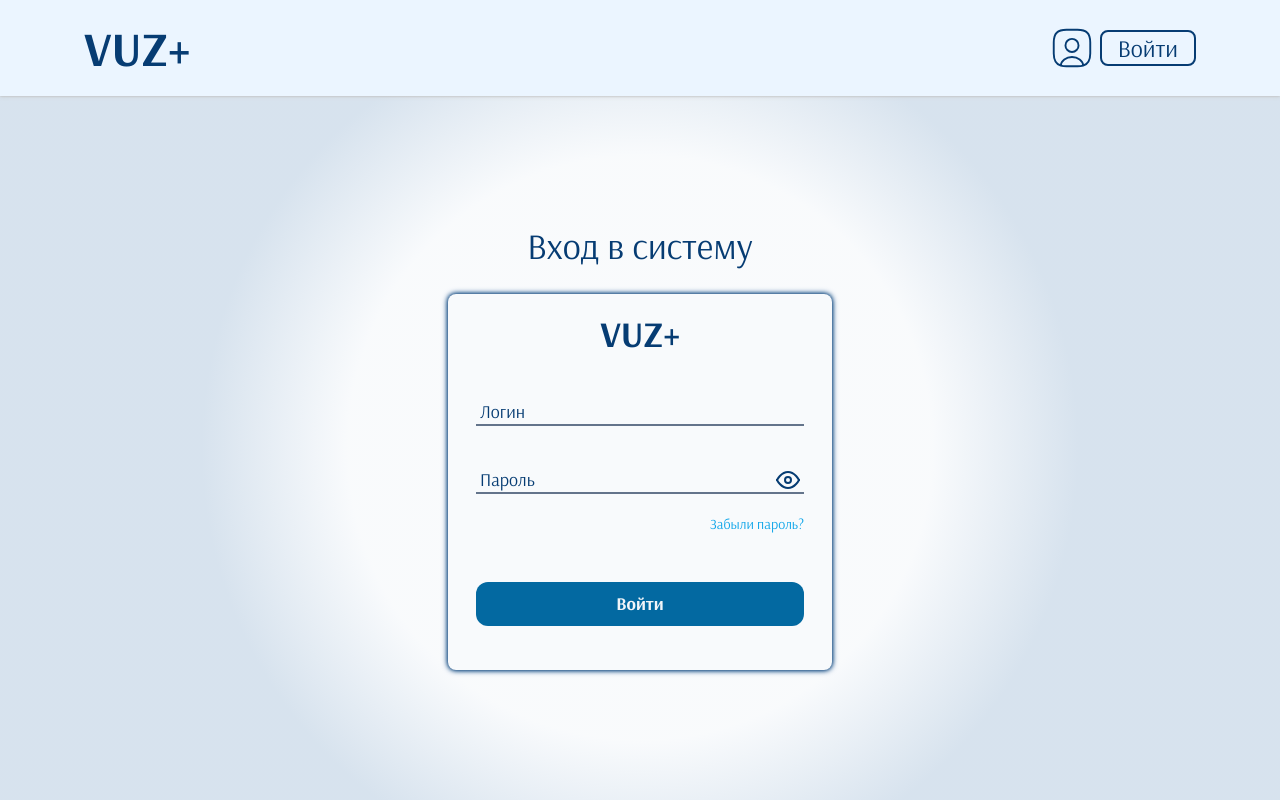
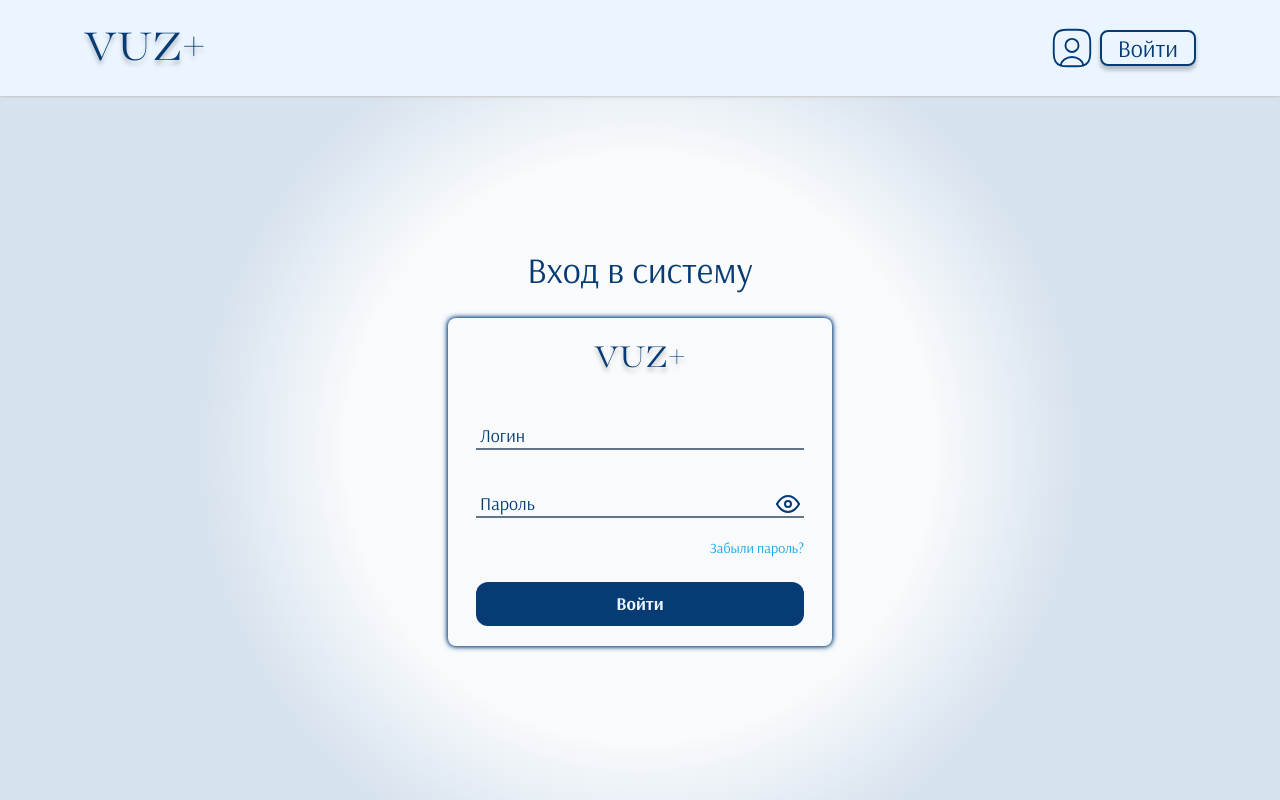
Before and after one commit to gnomDevelopers/RTU_MIREA_and_1C_hackaton, a Vue app in the folder web/: page /login in a window 1280 px wide. Built offline with nearby package versions, Linux system fonts and the light colour scheme.

Commit message:
general fixes

```diff
--- a/web/src/assets/styles/input.css
+++ b/web/src/assets/styles/input.css
@@ -105,7 +105,7 @@
   --bg-color-bold-hover: #0d4c8b;
   --bg-color-bold-active: #0958a8;
 
-  --btn-color-normal: #4287cc;
+  --btn-color-normal: #063C73;
   --btn-color-normal-hover: #5697d8;
   --btn-color-normal-active: #5ba0e6;
 
@@ -154,6 +154,28 @@
 *{
   color: var(--bg-color-bold);
   font-family: 'Arsenal';
+}
+
+.box-shadow{
+  box-shadow: rgba(0, 0, 0, 0.25) 0px 4px 4px;
+}
+
+.welcome-logo{
+  @apply text-center text-5xl mb:text-6xl md:text-8xl;
+  font-family: 'BacasimeAntique';
+  text-shadow: rgba(0, 0, 0, 0.25) 0px 4px 4px;
+}
+
+.logo{
+  @apply w-full text-center text-4xl;
+  font-family: 'BacasimeAntique';
+  text-shadow: rgba(0, 0, 0, 0.25) 0px 4px 4px;
+}
+
+.header-logo{
+  @apply text-3xl mb:text-4xl md:text-5xl cursor-pointer;
+  font-family: 'BacasimeAntique';
+  text-shadow: rgba(0, 0, 0, 0.25) 0px 4px 4px;
 }
 
 .scrollable{
--- a/web/src/assets/styles/output.css
+++ b/web/src/assets/styles/output.css
@@ -667,11 +667,6 @@ video {
   margin-bottom: 1.25rem;
 }
 
-.my-6 {
-  margin-top: 1.5rem;
-  margin-bottom: 1.5rem;
-}
-
 .ml-0 {
   margin-left: 0px;
 }
@@ -1148,11 +1143,6 @@ video {
 .text-4xl {
   font-size: 2.25rem;
   line-height: 2.5rem;
-}
-
-.text-5xl {
-  font-size: 3rem;
-  line-height: 1;
 }
 
 .text-lg {
@@ -1378,7 +1368,7 @@ video {
 }
 
 @font-face {
-  font-family:  'BacasimeAntique';
+  font-family: 'BacasimeAntique';
 
   src: url('../fonts/BacasimeAntique-Regular.woff2') format('woff2');
 
@@ -1395,7 +1385,7 @@ video {
   --bg-color-bold: #063C73;
   --bg-color-bold-hover: #0d4c8b;
   --bg-color-bold-active: #0958a8;
-  --btn-color-normal: #4287cc;
+  --btn-color-normal: #063C73;
   --btn-color-normal-hover: #5697d8;
   --btn-color-normal-active: #5ba0e6;
   --btn-color-bad: #ca4040;
@@ -1446,6 +1436,69 @@ video {
 *{
   color: var(--bg-color-bold);
   font-family: 'Arsenal';
+}
+
+.box-shadow{
+  box-shadow: rgba(0, 0, 0, 0.25) 0px 4px 4px;
+}
+
+.welcome-logo {
+  text-align: center;
+  font-size: 3rem;
+  line-height: 1;
+}
+
+@media (min-width: 576px) {
+  .welcome-logo {
+    font-size: 3.75rem;
+    line-height: 1;
+  }
+}
+
+@media (min-width: 768px) {
+  .welcome-logo {
+    font-size: 6rem;
+    line-height: 1;
+  }
+}
+
+.welcome-logo{
+  font-family: 'BacasimeAntique';
+  text-shadow: rgba(0, 0, 0, 0.25) 0px 4px 4px;
+}
+
+.logo {
+  width: 100%;
+  text-align: center;
+  font-size: 2.25rem;
+  line-height: 2.5rem;
+  font-family: 'BacasimeAntique';
+  text-shadow: rgba(0, 0, 0, 0.25) 0px 4px 4px;
+}
+
+.header-logo {
+  cursor: pointer;
+  font-size: 1.875rem;
+  line-height: 2.25rem;
+}
+
+@media (min-width: 576px) {
+  .header-logo {
+    font-size: 2.25rem;
+    line-height: 2.5rem;
+  }
+}
+
+@media (min-width: 768px) {
+  .header-logo {
+    font-size: 3rem;
+    line-height: 1;
+  }
+}
+
+.header-logo{
+  font-family: 'BacasimeAntique';
+  text-shadow: rgba(0, 0, 0, 0.25) 0px 4px 4px;
 }
 
 .scrollable{
@@ -1752,11 +1805,6 @@ video {
     font-size: 2.25rem;
     line-height: 2.5rem;
   }
-
-  .mb\:text-6xl {
-    font-size: 3.75rem;
-    line-height: 1;
-  }
 }
 
 @media (min-width: 640px) {
@@ -1820,11 +1868,6 @@ video {
     font-size: 3rem;
     line-height: 1;
   }
-
-  .md\:text-8xl {
-    font-size: 6rem;
-    line-height: 1;
-  }
 }
 
 @media (min-width: 1024px) {
--- a/web/src/entities/header.vue
+++ b/web/src/entities/header.vue
@@ -1,7 +1,7 @@
 <template>
   <div class="flex flex-row justify-between items-stretch h-24 shrink-0 w-full px-5 header-shadow z-10 bg-color-light">
     <div class="h-full grid content-center md:ml-16">
-      <div class="font-semibold text-3xl mb:text-4xl md:text-5xl cursor-pointer">VUZ+</div>
+      <div class="header-logo">VUZ+</div>
     </div>
     <div class="flex flex-row gap-x-2 justify-center items-center md:mr-16">
 
@@ -9,7 +9,7 @@
 
       <p v-if="checkUserLogin" class=" underline cursor-pointer text-sky-600">{{ userInfoStore.first_name }} and {{ userInfoStore.father_name }}</p>
 
-      <div v-else class="flex justify-center items-center px-3 mb:px-4 text-xl mb:text-2xl text-color border-2 border-color rounded-lg cursor-pointer transition-bg hover:bg-cyan-50 active:bg-cyan-100">Войти</div>
+      <div v-else class="box-shadow flex justify-center items-center px-3 mb:px-4 text-xl mb:text-2xl text-color border-2 border-color rounded-lg cursor-pointer transition-bg hover:bg-cyan-50 active:bg-cyan-100">Войти</div>
 
     </div>
   </div>
--- a/web/src/pages/LoginPage.vue
+++ b/web/src/pages/LoginPage.vue
@@ -2,13 +2,13 @@
   <div class="flex flex-grow flex-col gap-y-7 items-center justify-center bg-slate-50 login-bg">
     <div class="w-full text-center text-3xl mb:text-4xl">Вход в систему</div>
     <div class="flex flex-col gap-y-6 w-11/12 mb:w-96  py-5 px-7 rounded-lg login-shadow bg-slate-50 text-gray-900">
-      <div class="w-full text-center text-4xl font-semibold">VUZ+</div>
+      <div class="logo">VUZ+</div>
       <div class="flex flex-col gap-y-5">
         <loginInput type="text" text="Логин" @input-change="checkLogin"/>
         <loginInput type="password" text="Пароль" @input-change="checkPassword"/>
         <div class=" text-sm text-sky-500 w-full text-right cursor-pointer">Забыли пароль?</div>
       </div>
-      <submitButton value="Войти" class="my-6" @click="sendLogin"/>
+      <submitButton value="Войти" class="btn" @click="sendLogin"/>
     </div>
   </div>
 </template>
--- a/web/src/pages/LoginSetPasswordPage.vue
+++ b/web/src/pages/LoginSetPasswordPage.vue
@@ -1,13 +1,13 @@
 <template>
   <div class="flex flex-grow flex-col gap-y-7 items-center justify-center bg-slate-50 login-bg">
-    <div class="w-full text-center text-3xl mb:text-4xl">Вход в систему</div>
+    <div class="w-full text-center text-3xl mb:text-4xl">Смена временного пароля</div>
     <div class="flex flex-col gap-y-6 w-11/12 mb:w-96  py-5 px-7 rounded-lg login-shadow bg-slate-50 text-gray-900">
-      <div class="w-full text-center text-4xl font-semibold">VUZ+</div>
+      <div class="logo" style="font-family: BacasimeAntique">VUZ+</div>
       <div class="flex flex-col gap-y-5">
         <loginInput type="password" text="Пароль" @input-change="checkPassword"/>
         <loginInput type="password" text="Повторите пароль" @input-change="checkSecondPassword" ref="repeatPassword"/>
       </div>
-      <submitButton value="Сохранить пароль" class="my-6" @click="sendPasswords"/>
+      <submitButton value="Сохранить пароль" class="btn" @click="sendPasswords"/>
     </div>
   </div>
 </template>
--- a/web/src/pages/ProfilePage.vue
+++ b/web/src/pages/ProfilePage.vue
@@ -9,8 +9,8 @@
           <p class="text-lg text-sky-600">adminov_a_d</p>
         </div>
         <div class="flex flex-col gap-y-3 items-stretch py-3 px-6 bg-color-light rounded-lg profile-shadow">
-          <div class="py-2 px-12 text-center rounded-lg cursor-pointer text-sky-500 bg-white hover:underline header-shadow active:text-sky-300">Сменить пароль</div>
-          <div class="py-2 px-12 text-center rounded-lg cursor-pointer text-red-700 bg-white hover:underline header-shadow active:text-red-400">Выйти из аккаунта</div>
+          <div class="box-shadow py-2 px-12 text-center rounded-lg cursor-pointer text-sky-500 bg-white hover:underline header-shadow active:text-sky-300">Сменить пароль</div>
+          <div class="box-shadow py-2 px-12 text-center rounded-lg cursor-pointer text-red-700 bg-white hover:underline header-shadow active:text-red-400">Выйти из аккаунта</div>
         </div>
       </div>
       <div class="flex flex-col gap-y-4 md:gap-y-16 pb-10">
--- a/web/src/pages/WelcomePage.vue
+++ b/web/src/pages/WelcomePage.vue
@@ -2,9 +2,9 @@
   <div class="w-full h-full welcome-bg">
     <div class="flex flex-col justify-center items-center w-full h-full bg-color-light-opacity">
       <div class="flex flex-col gap-y-8 md:gap-y-16 w-full md:w-[720px] opacity-100">
-        <p class="text-center text-5xl mb:text-6xl md:text-8xl">VUZ+</p>
-        <p class="text-center text-3xl mb:text-4xl md:text-5xl leading-normal">Удобная система орагнизации учебного процесса</p>
-        <div @click="$router.push({name: 'LoginPage'})" class="flex flex-row justify-center items-center self-center py-2 mb:py-3 px-4 mb:px-6 text-2xl mb:text-3xl md:text-4xl rounded-xl text-color-light border-color bg-color-bold cursor-pointer">Приступить</div>
+        <p class="welcome-logo" >VUZ+</p>
+        <p class="text-center text-3xl mb:text-4xl md:text-5xl leading-normal">Удобная система организации учебного процесса</p>
+        <div @click="$router.push({name: 'LoginPage'})" class="box-shadow flex flex-row justify-center items-center self-center py-2 mb:py-3 px-4 mb:px-6 text-2xl mb:text-3xl md:text-4xl rounded-xl text-color-light border-color bg-color-bold cursor-pointer">Приступить</div>
       </div>
     </div>
   </div>
```
